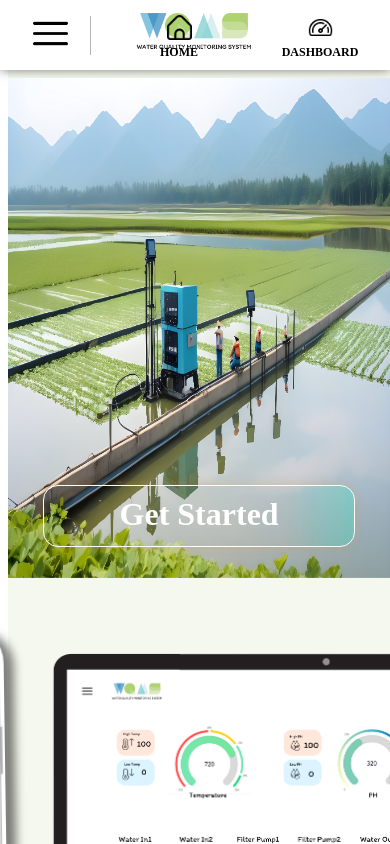
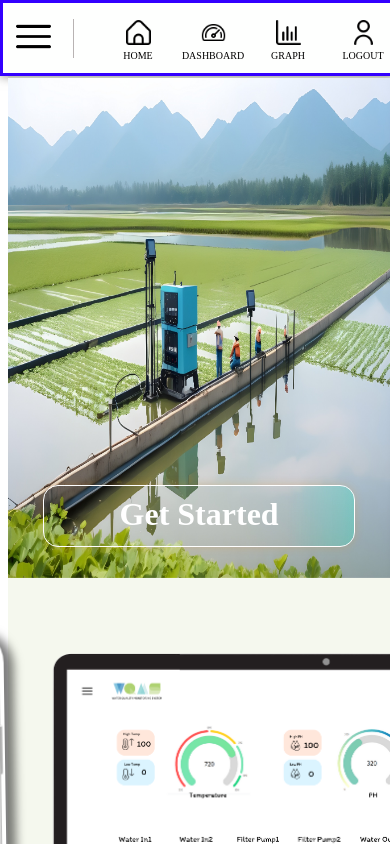
Before and after one commit to kittikhun1910/wqms-monitoring-app, a React (Vite) app: page / in a window 390 px wide. Shown: the top 844 px of the page. Built offline with nearby package versions, Linux system fonts and the light colour scheme; no server answers; what @influxdata/influxdb-client would draw is missing.

Commit message:
update responsive web

```diff
--- a/src/App.tsx
+++ b/src/App.tsx
@@ -2,7 +2,7 @@ import React from "react";
 import { Route, Routes } from "react-router-dom";
 import styles from "./styles/app.module.scss";
 
-import { Dashboard, Home, Graph, UserInfo, GraphPH, Login } from "./pages";
+import { Dashboard, Home, Graph, Logout, GraphPH, Login } from "./pages";
 const App: React.FC = () => {
   return (
     <div className={styles.container}>
@@ -11,7 +11,7 @@ const App: React.FC = () => {
         <Route path="/Dashboard" element={<Dashboard />} />
         <Route path="/Graph" element={<Graph />} />
         <Route path="/GraphPH" element={<GraphPH />} />
-        <Route path="/UserInfo" element={<UserInfo />} />
+        <Route path="/Logout" element={<Logout />} />
         <Route path="/Login" element={<Login />} />
       </Routes>
     </div>
--- a/src/components/Navbar/index.module.scss
+++ b/src/components/Navbar/index.module.scss
@@ -14,20 +14,35 @@
   background-color: rgba(255, 255, 255, 0.9);
   box-shadow: 0px 0px 10px rgba(0, 0, 0, 0.5);
 
+  @media (max-width: map-get($breakpoints, sm)) {
+    max-width: 390px;
+    border: solid red;
+  }
+  @media (max-width: map-get($breakpoints, md)) {
+    max-width: 430px;
+    border: solid rgb(51, 0, 255);
+  }
+
   .navGroupLeft {
     display: flex;
     width: 100%;
-    margin: 0 0 0 20px;
     align-items: center;
     height: 65px;
     margin-left: 30px;
     gap: 20px;
+
+    @media (max-width: map-get($breakpoints, sm)) {
+      gap: 5px;
+      margin-left: 10px;
+      height: 50px;
+    }
 
     .imgMenu {
       display: flex;
       cursor: pointer;
       border-right: solid 1px rgb(184, 179, 179);
       width: 60px;
+
       .menu {
         width: 40px;
         height: 35px;
@@ -37,6 +52,9 @@
     .imgLogo {
       display: flex;
       cursor: pointer;
+      @media (max-width: map-get($breakpoints, sm)) {
+        display: none;
+      }
       .logo {
         width: 120px;
         height: 52px;
@@ -52,6 +70,13 @@
     width: 100%;
     margin: 0 40px 0 0;
     justify-content: end;
+    @media (max-width: map-get($breakpoints, sm)) {
+      gap: 5px;
+      margin: 0 0 0 0;
+    }
+    @media (max-width: map-get($breakpoints, md)) {
+      gap: 15px;
+    }
 
     .menuContent {
       display: flex;
@@ -64,6 +89,11 @@
       gap: 5px;
       cursor: pointer;
       color: #000;
+      @media (max-width: map-get($breakpoints, sm)) {
+        width: 60px;
+        font-size: 10px;
+        font-weight: 400;
+      }
 
       img {
         margin-top: 5px;
--- a/src/components/Navbar/index.tsx
+++ b/src/components/Navbar/index.tsx
@@ -44,10 +44,10 @@ const Navbar: React.FC = () => {
             GRAPH
           </div>
         </Link>
-        <Link to="/UserInfo" style={{ textDecoration: "none" }}>
+        <Link to="/Logout" style={{ textDecoration: "none" }}>
           <div className={styles.menuContent}>
             <img src={UserPNG} alt="User" />
-            USER
+            LOGOUT
           </div>
         </Link>
       </div>
--- /dev/null
+++ b/src/pages/Logout/index.tsx
@@ -0,0 +1,19 @@
+import { useEffect } from "react";
+import { useNavigate } from "react-router-dom";
+
+const Logout: React.FC = () => {
+  const navigation = useNavigate();
+
+  useEffect(() => {
+    const logout = async () => {
+      localStorage.removeItem("token");
+      navigation("/login");
+    };
+
+    logout();
+  }, [navigation]);
+
+  return null;
+};
+
+export default Logout;
--- a/src/pages/UserInfo/index.tsx
+++ /dev/null
@@ -1,19 +0,0 @@
-import React from "react";
-import styles from "./index.module.scss";
-import { Navbar } from "../../components";
-import Verify from "../components/Verify";
-
-const UserInfo: React.FC = () => {
-  return (
-    <Verify>
-      <>
-        <Navbar />
-        <div className={styles.container}>
-          <div className={styles.content}>hi UserInfo</div>
-        </div>
-      </>
-    </Verify>
-  );
-};
-
-export default UserInfo;
--- a/src/pages/index.ts
+++ b/src/pages/index.ts
@@ -2,5 +2,5 @@ export { default as Dashboard } from "./Dashboard";
 export { default as Home } from "./Home";
 export { default as Graph } from "./Graph";
 export { default as GraphPH } from "./GraphPH";
-export { default as UserInfo } from "./UserInfo";
+export { default as Logout } from "./Logout";
 export { default as Login } from "./Login";
--- a/src/styles/app.module.scss
+++ b/src/styles/app.module.scss
@@ -1,9 +1,16 @@
 @import "/src/styles/variable.scss";
 
 .container {
-    display: flex;
-    background-color: #f5f8ee;
-    min-width: 98.3vh;
-    max-width: 98.3vw;
-    min-height: 97.5vh;
+  display: flex;
+  background-color: #f5f8ee;
+  min-width: 98.3vh;
+  max-width: 98.3vw;
+  min-height: 97.5vh;
+
+  @media (max-width: map-get($breakpoints, sm)) {
+    max-width: 390px;
+  }
+  @media (max-width: map-get($breakpoints, md)) {
+    max-width: 430px;
+  }
 }
```
Also changed, not shown: src/pages/Logout/index.module.scss (renamed from src/pages/UserInfo/index.module.scss).
